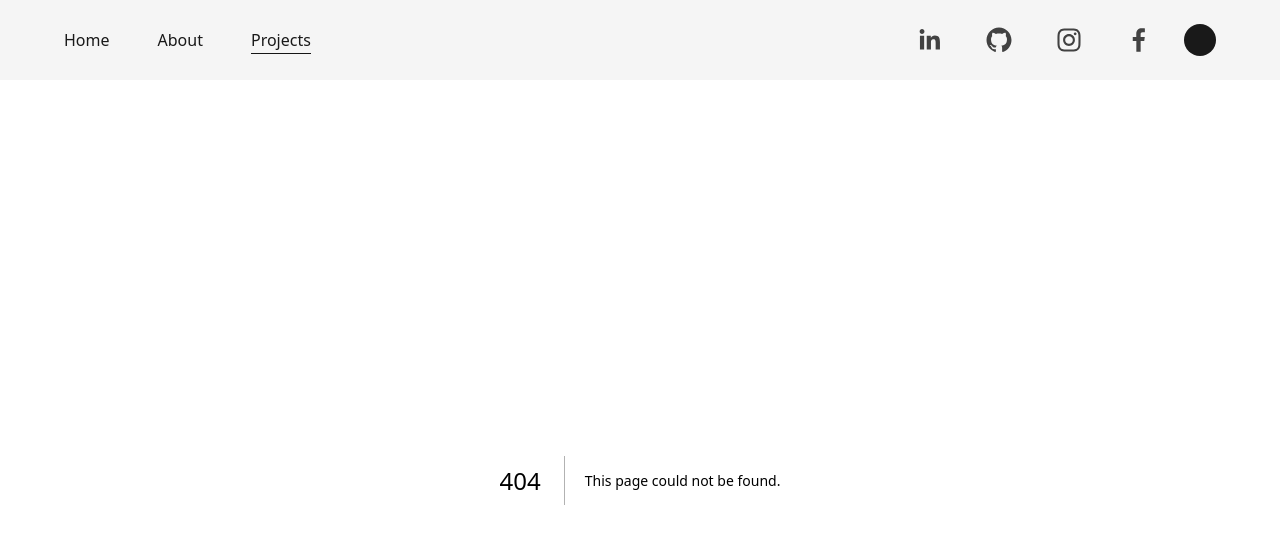
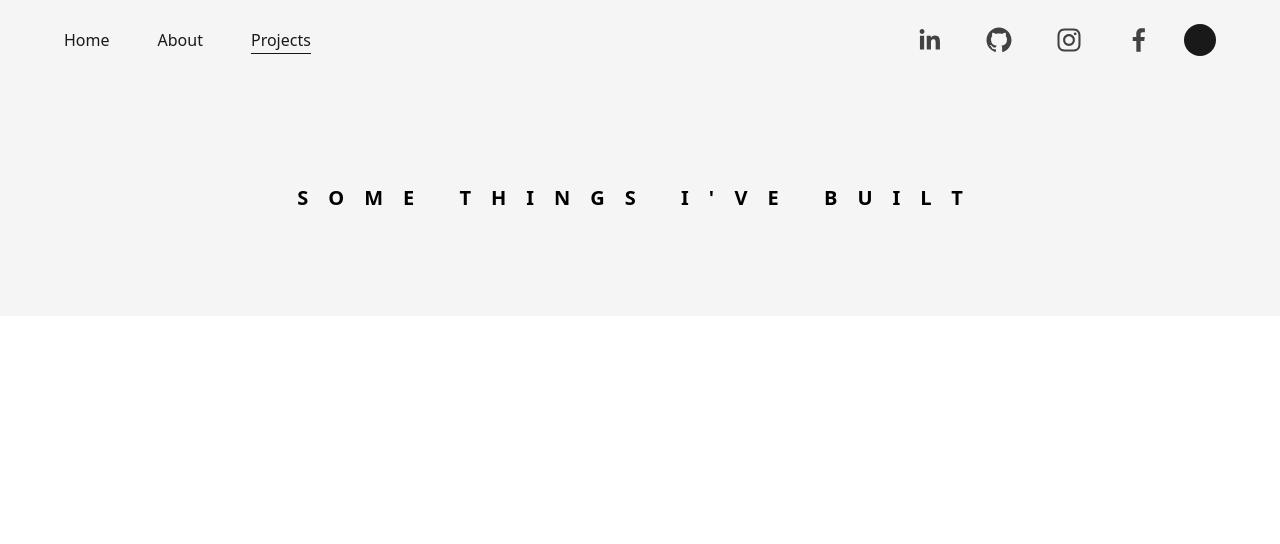
Before and after one commit to Eddie-Kuo/personal-portfolio, a Next.js app: page /projects in a window 1280 px wide. Before the commit this address had no page. Shown: the top 544 px of the page. Built offline with nearby package versions, Linux system fonts and the light colour scheme.

Commit message:
setup project page

```diff
--- a/pages/about.js
+++ b/pages/about.js
@@ -6,7 +6,7 @@ import skills from '../components/utils/skills';
 import skillSetTwo from '../components/utils/skillSetTwo';
 import Skill from '../components/Skill';
 
-export default function about() {
+export default function About() {
   const topSkillsList = skills.map((skill) => (
     <Skill key={skill.id} name={skill.name} image={skill.link} />
   ));
@@ -20,7 +20,7 @@ export default function about() {
         <title>Eddie Kuo | About</title>
       </Head>
       <main className='flex flex-col items-center bg-light'>
-        <div className='max-w-7xl p-5 w-full'>
+        <div className='max-w-7xl p-10 w-full'>
           {/* ABOUT ME */}
           <motion.h3
             initial={{ y: -50, opacity: 0 }}
@@ -78,17 +78,17 @@ export default function about() {
           {/* <h3 className='uppercase tracking-[20px] text 2xl font-bold'>
             Education
           </h3> */}
-          <motion.h3
+          {/* <motion.h3
             initial={{ y: -50, opacity: 0 }}
             transition={{ duration: 1.5 }}
             whileInView={{ y: 0, opacity: 1 }}
             className='uppercase tracking-[20px] text-xl font-bold text-center my-8 sm:my-16'
           >
-            Reviews
+            Education
           </motion.h3>
           <div className='flex flex-col items-center py-3'>
             <p></p>
-          </div>
+          </div> */}
         </div>
       </main>
     </>
--- /dev/null
+++ b/pages/projects.js
@@ -0,0 +1,26 @@
+/* eslint-disable react/no-unescaped-entities */
+import Head from 'next/head';
+import React from 'react';
+import { motion } from 'framer-motion';
+
+export default function Projects() {
+  return (
+    <>
+      <Head>
+        <title>Eddie Kuo | Projects</title>
+      </Head>
+      <main className='flex flex-col items-center bg-light'>
+        <div className='max-w-7xl p-10 w-full'>
+          <motion.h3
+            initial={{ y: -50, opacity: 0 }}
+            animate={{ y: 0, opacity: 1 }}
+            transition={{ duration: 1.5 }}
+            className='uppercase tracking-[20px] text-xl font-bold text-center my-8 sm:my-16'
+          >
+            Some Things I've Built
+          </motion.h3>
+        </div>
+      </main>
+    </>
+  );
+}
```
